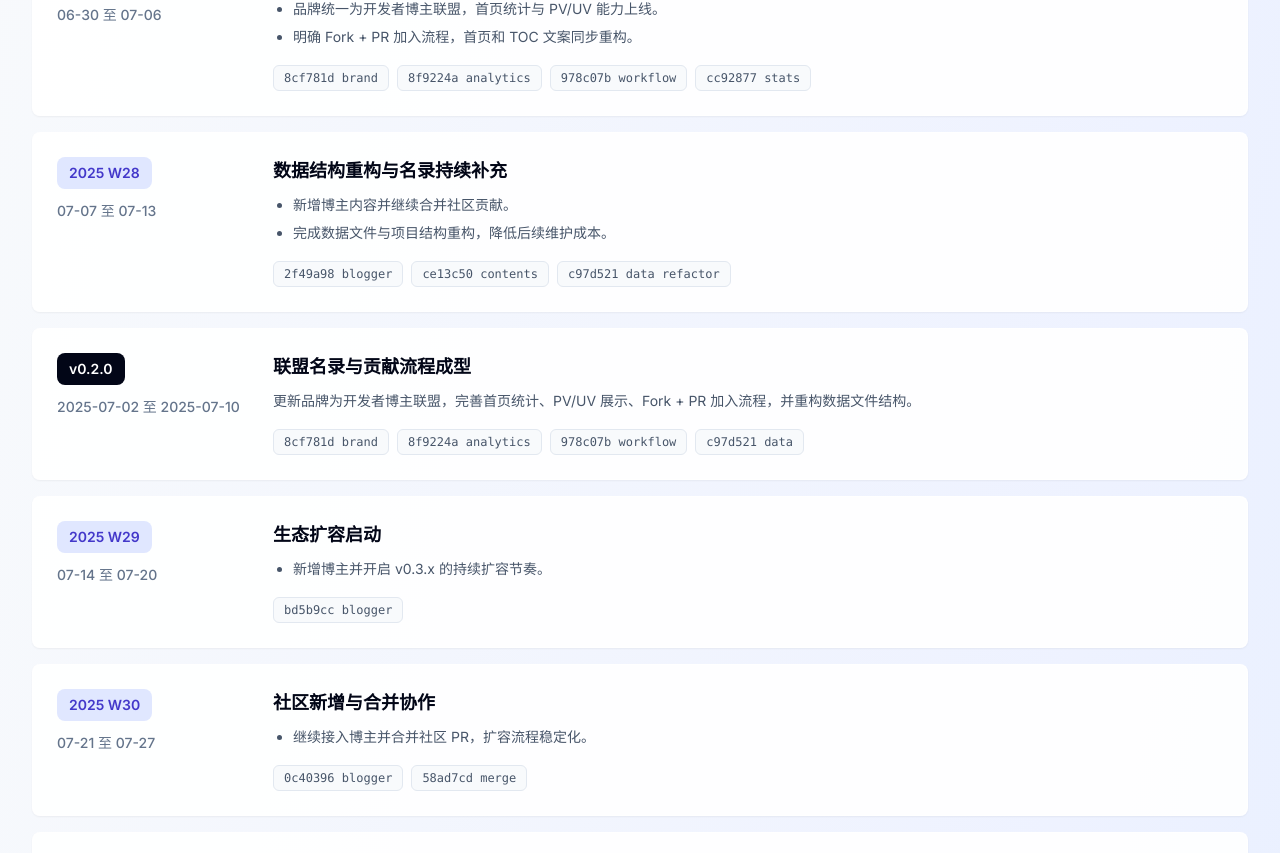
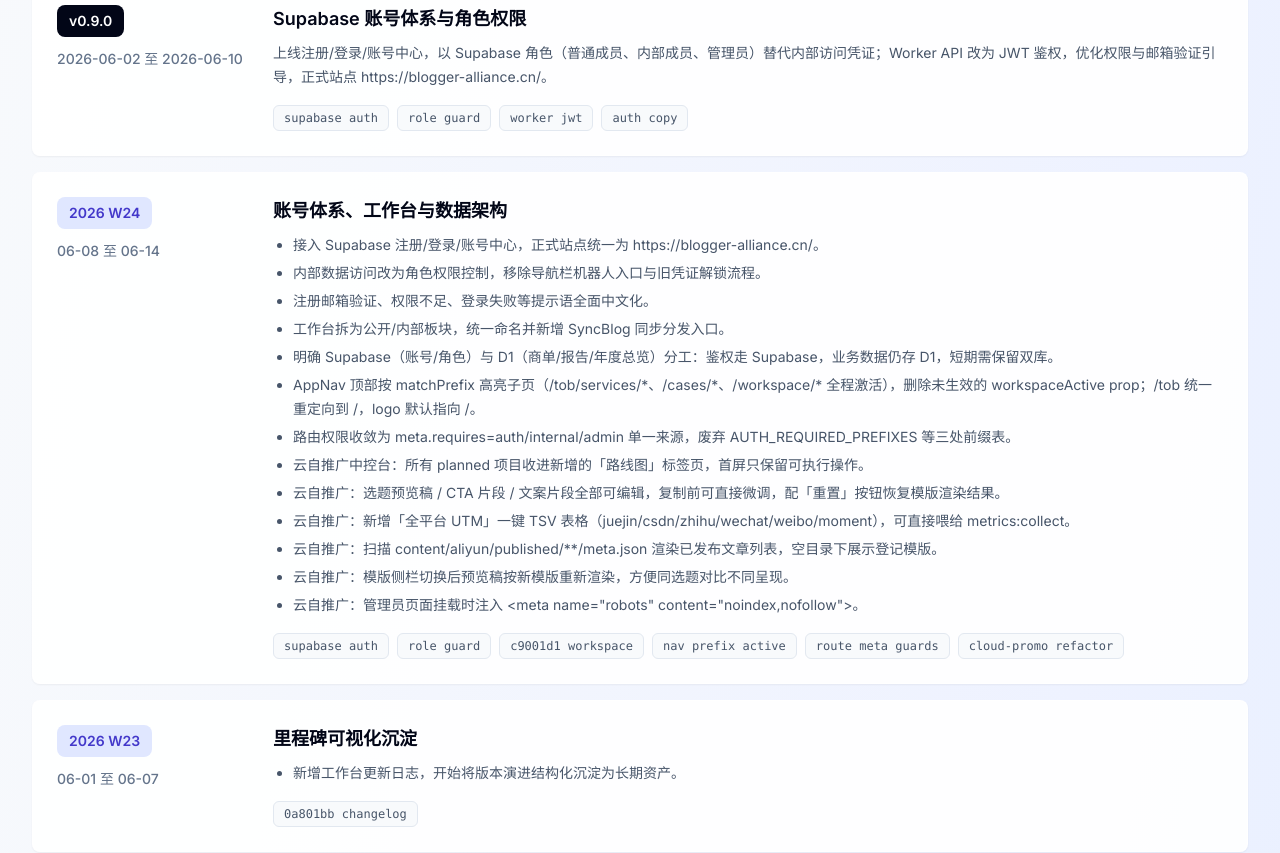
Before and after one commit to TUARAN/blogger-alliance, a Vue app: page /workspace/changelog in a window 1280 px wide. Shown: the part 769-1622 px from the top of the page. Built offline with nearby package versions, Linux system fonts and the light colour scheme; no server answers.

Commit message:
fix(changelog): 时间线倒序展示，最新版本置顶
更新日志页之前从最早条目开始排，最新的 v0.11.0 在最底部，
用户需要往下滚才能看到。改为 reverse 后渲染：
- v0.11.0 / 2026 W24 → 置顶
- v0.1.0 / 2025 W25 → 沉底

```diff
--- a/src/components/WorkspaceChangelog.vue
+++ b/src/components/WorkspaceChangelog.vue
@@ -411,7 +411,10 @@
   { type: 'major', key: 'v0.11.0' }
 ]
 
+// 时间线倒序展示：最新的版本 / 周条目放最前面
 const timelineItems = timelineOrder
+  .slice()
+  .reverse()
   .map((item) => {
     if (item.type === 'major') {
       const release = releaseMap[item.key]
```
